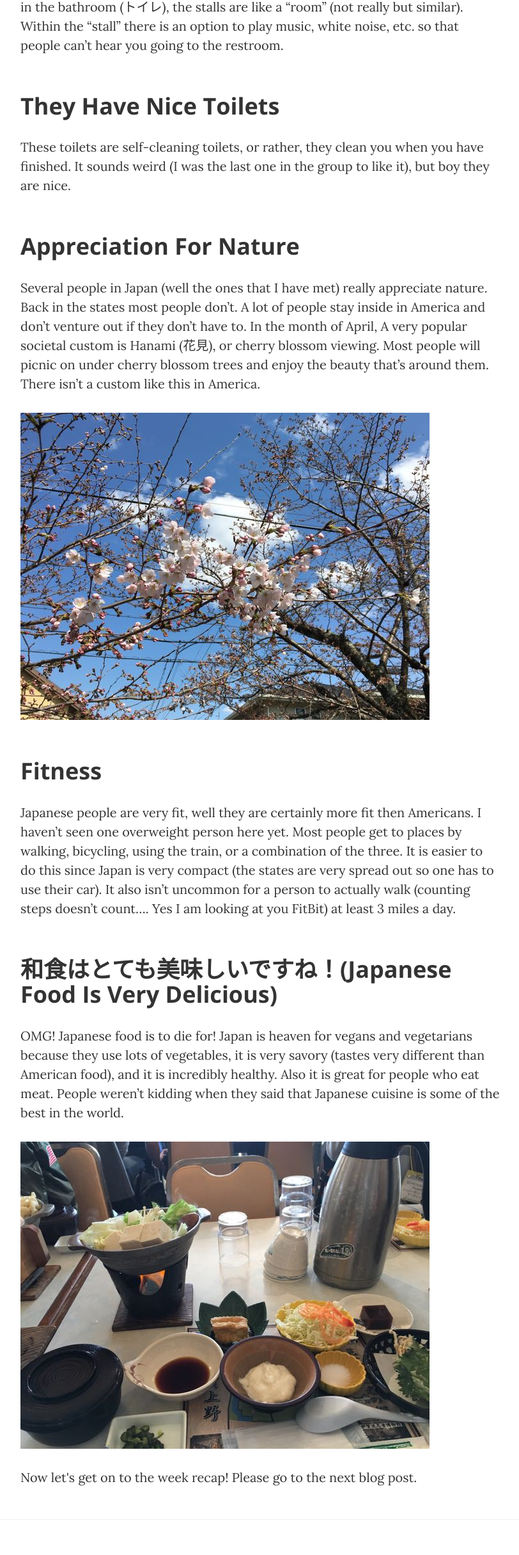
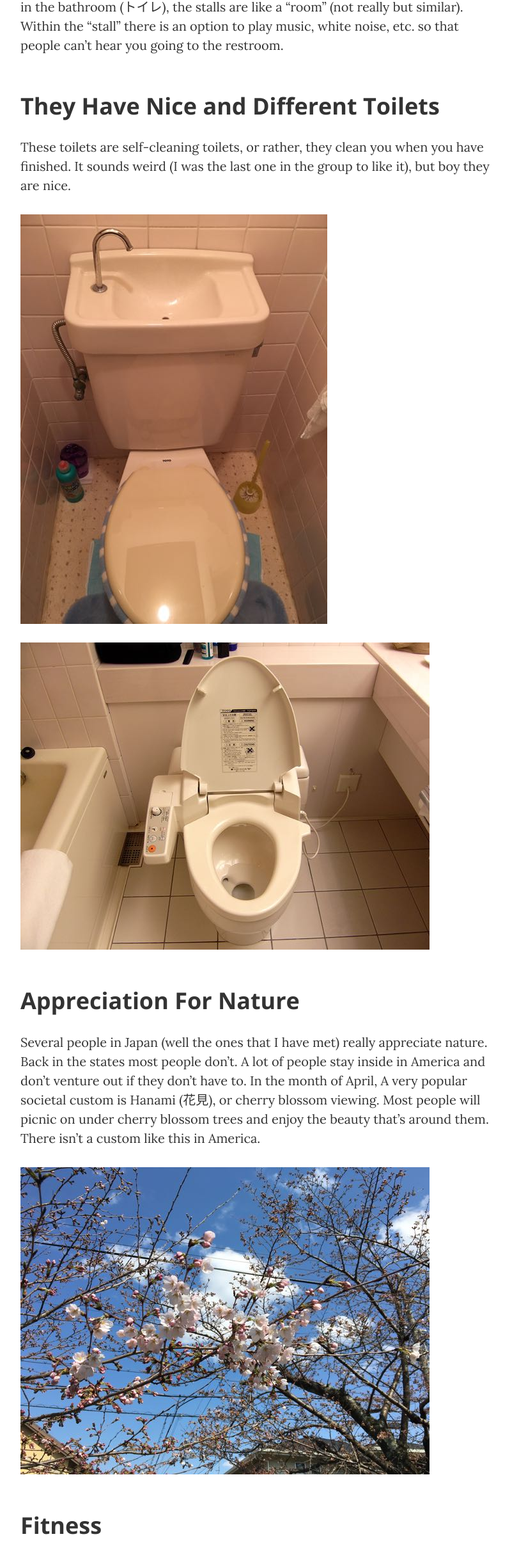
Before and after one commit to jafriyie1/jafriyie1.github.io, a website: page post2_study.html in a window 1280 px wide. Shown: the part 1829-4259 px from the top of the page at 64% size, without its empty margins (233-1045 px from the left). Drawn offline with nearby package versions, Linux system fonts and the light colour scheme.

Commit message:
Second Post

```diff
--- a/post2_study.html
+++ b/post2_study.html
@@ -98,9 +98,13 @@
                     <h2 class="section-heading">Convenience to Another Level</h2>
                     <p>A lot of Japanese people are very considerate to the people around them. Because of this societal custom, there are several things that have been enacted to diminish inconveniences. For example, when one would like to use the toilet in the bathroom (トイレ), the stalls are like a “room” (not really but similar). Within the “stall” there is an option to play music, white noise, etc. so that people can’t hear you going to the restroom. </p>
 
-                    <h2 class="section-heading">They Have Nice Toilets</h2>
+                    <h2 class="section-heading">They Have Nice and Different Toilets</h2>
                     <p>These toilets are self-cleaning toilets, or rather, they clean you when you have finished. It sounds weird (I was the last one in the group to like it), but boy they are nice. </p>
-
+                    <img src="img/toilet 1.jpg"/>
+                  </br>
+                  </br>
+                  <img src="img/toilet 2.jpg"/>
+                </br>
 
                     <h2 class="section-heading">Appreciation For Nature</h2>
 
@@ -118,7 +122,7 @@
                     <img src="img/food.jpg" />
                     <!--<blockquote>The dreams of yesterday are the hopes of today and the reality of tomorrow. Science has not yet mastered prophecy. We predict too much for the next year and yet far too little for the next ten.</blockquote> -->
 
-                    <p>Now let's get on to the week recap! Please go to the next blog post.</p>
+                    <p>Now let's get on to the week recap! Please go to the next blog <a href="post3_study.html">post</a>.</p>
 
 
 
@@ -128,7 +132,7 @@
         </div>
     </article>
 
-    <hr>
+
 
     <!-- Footer -->
     <!-- Footer -->
```
Also changed, not shown: img/toilet 1.jpg (added), img/toilet 2.jpg (added).
